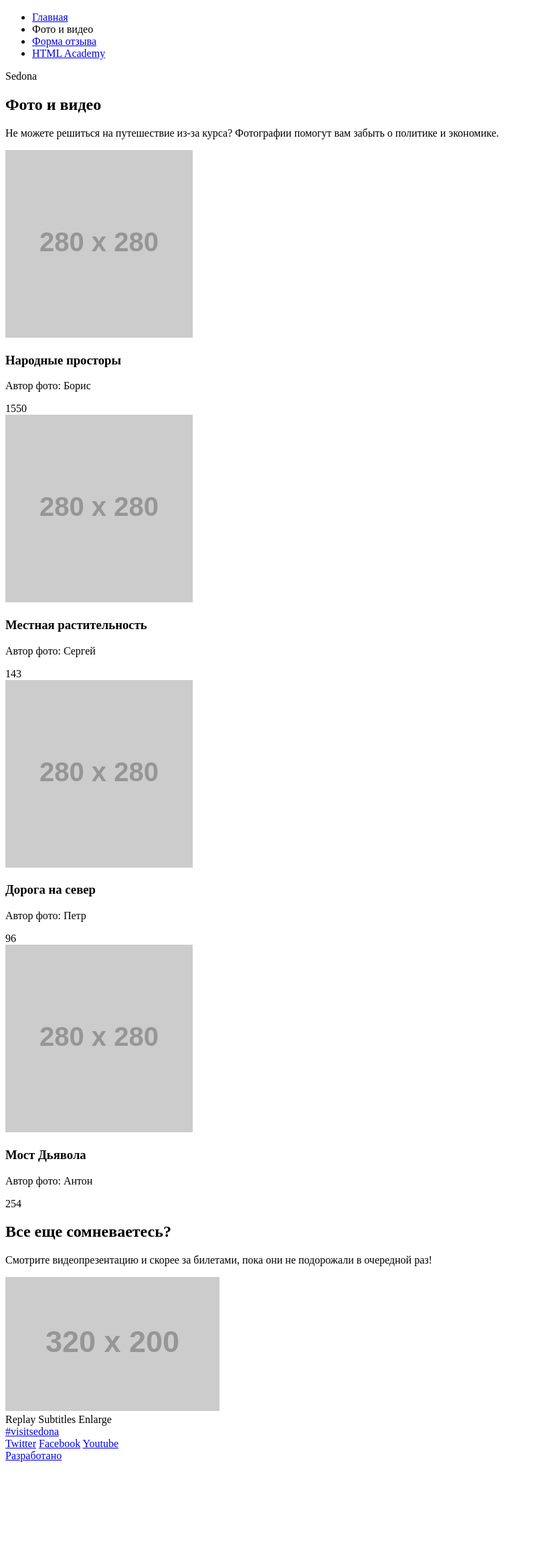
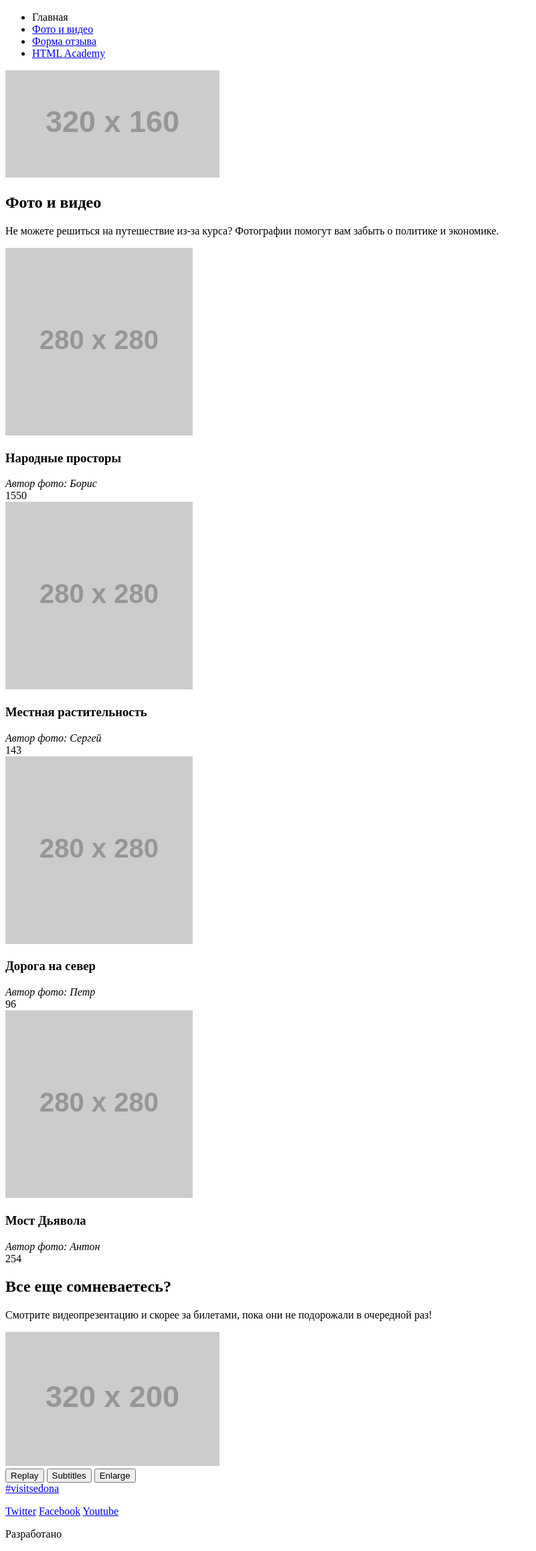
Before and after one commit to FedorovaSvetlana/167902-sedona, a website: page photo.html in a window 1280 px wide. Shown: the part 94-2409 px from the top of the page at 67% size, without its empty margins (0-801 px from the left). Before the commit the page ends 2284 px from the top, so only its background shows below. Drawn offline with Linux system fonts and the light colour scheme; placeholder pictures from the web are drawn by us.

Commit message:
Поправила верстку

```diff
--- a/photo.html
+++ b/photo.html
@@ -7,112 +7,110 @@
   <body>
     <header class="page-header">
       <div class="page-header__logo"><img src="http://placehold.it/102x83?text=Sedona" alt="City of Sedona"></div>
-      <nav class="page-menu page-menu--mobile">
+      <nav class="page-menu">
         <div class="page-menu__wrapper">
           <div class="page-menu__btn page-menu__btn--close"></div>
           <ul class="page-menu__items">
-            <li class="page-menu__item"><a class="page-menu__item-link" href="index.html">Главная</a></li>
-            <li class="page-menu__item"><a class="page-menu__item-link">Фото и видео</a></li>
+            <li class="page-menu__item"><a class="page-menu__item-link">Главная</a></li>
+            <li class="page-menu__item"><a class="page-menu__item-link" href="photo.html">Фото и видео</a></li>
             <li class="page-menu__item"><a class="page-menu__item-link" href="form.html">Форма отзыва</a></li>
             <li class="page-menu__item"><a class="page-menu__item-link" href="https://htmlacademy.ru">HTML Academy</a></li>
           </ul>
         </div>
-        <div class="page-menu__btn page-menu__btn--toggle"></div>
+        <div class="page-menu__btn"></div>
       </nav>
     </header>
 
-    <div class="intro">
-      <div class="intro-greeting intro-greeting--small">
-        <p class="intro-greeting__text">Sedona</p>
-      </div>
-    </div>
-
-    <section class="page-description">
-      <div class="common__container">
-        <h2 class="common__title common__title--big page-description__title">Фото и видео</h2>
-        <p class="common__text page-description__text">
-          Не можете решиться на путешествие из-за курса? Фотографии помогут вам забыть о политике и экономике.
-        </p>
+    <section class="intro">
+      <div class="intro__img">
+        <img src="http://placehold.it/320x160?text=Sedona" alt="Sedona">
       </div>
     </section>
 
     <section class="photos">
-      <article class="photo-item common__container">
-        <div class="photo-item__img"><img src="http://placehold.it/280" alt=""></div>
-        <h3 class="common__title common__title--small photo-item__title">Народные просторы</h3>
-        <p class="photo-item__author">Автор фото: <span class="photo-item__author-name">Борис</span></p>
-        <div class="photo-item__votes">
-          <span class="photo-item__vote-icon"></span>
-          <span class="photo-item__vote-score">1550</span>
+      <div class="photos__wrapper">
+        <h2 class="photos__title">Фото и видео</h2>
+        <p class="photos__text">Не можете решиться на путешествие из-за курса? Фотографии помогут вам забыть о политике и экономике.</p>
+        <article class="post">
+          <div class="post__img"><img src="http://placehold.it/280" widht="280" height="280" alt=""></div>
+          <h3 class="post__title">Народные просторы</h3>
+          <cite class="post__author">Автор фото: <span class="post__author-name">Борис</span></cite>
+          <div class="post__like">
+            <a href="#" class="post__like-icon"></a>
+            <span class="post__like-score">1550</span>
           </div>
         </article>
-      <article class="photo-item common__container">
-        <div class="photo-item__img"><img src="http://placehold.it/280" alt=""></div>
-        <h3 class="common__title common__title--small photo-item__title">Местная растительность</h3>
-        <p class="photo-item__author">Автор фото: <span class="photo-item__author-name">Сергей</span></p>
-        <div class="photo-item__votes">
-          <span class="photo-item__vote-icon"></span>
-          <span class="photo-item__vote-score">143</span>
+        <article class="post">
+          <div class="post__img"><img src="http://placehold.it/280" widht="280" height="280" alt=""></div>
+          <h3 class="post__title">Местная растительность</h3>
+          <cite class="post__author">Автор фото: <span class="post__author-name">Сергей</span></cite>
+          <div class="post__likes">
+            <a href="#"  class="post__like-icon"></a>
+            <span class="post__like-score">143</span>
           </div>
         </article>
-      <article class="photo-item common__container">
-        <div class="photo-item__img"><img src="http://placehold.it/280" alt=""></div>
-        <h3 class="common__title common__title--small photo-item__title">Дорога на север</h3>
-        <p class="photo-item__author">Автор фото: <span class="photo-item__author-name">Петр</span></p>
-        <div class="photo-item__votes">
-          <span class="photo-item__vote-icon"></span>
-          <span class="photo-item__vote-score">96</span>
+        <article class="post">
+          <div class="post__img"><img src="http://placehold.it/280" widht="280" height="280" alt=""></div>
+          <h3 class="post__title">Дорога на север</h3>
+          <cite class="post__author">Автор фото: <span class="post__author-name">Петр</span></cite>
+          <div class="post__like">
+            <a href="#"  class="post__like-icon"></a>
+            <span class="post__like-score">96</span>
           </div>
         </article>
-      <article class="photo-item common__container">
-        <div class="photo-item__img"><img src="http://placehold.it/280" alt=""></div>
-        <h3 class="common__title common__title--small photo-item__title">Мост Дьявола</h3>
-        <p class="photo-item__author">Автор фото: <span class="photo-item__author-name">Антон</span></p>
-        <div class="photo-item__votes">
-          <span class="photo-item__vote-icon"></span>
-          <span class="photo-item__vote-score">254</span>
+        <article class="post">
+          <div class="post__img"><img src="http://placehold.it/280" widht="280" height="280" alt=""></div>
+          <h3 class="post__title">Мост Дьявола</h3>
+          <cite class="post__author">Автор фото: <span class="post__author-name">Антон</span></cite>
+          <div class="post__likes">
+            <a href="#"  class="post__like-icon"></a>
+            <span class="post__like-score">254</span>
           </div>
         </article>
+    </div>
     </section>
 
     <section class="video">
-      <div class="common__container">
-        <h2 class="common__title common__title--big video__title">Все еще сомневаетесь?</h2>
-        <p class="common__text video__text">
+      <div class="video__wrapper">
+        <h2 class="video__title">Все еще сомневаетесь?</h2>
+        <p class="video__text">
           Смотрите видеопрезентацию и скорее за билетами, пока они не подорожали в очередной раз!
         </p>
       </div>
       <div class="video-player">
         <div class="video-player__frame video-player__frame--mobile"><img src="http://placehold.it/320x200" alt=""></div>
-        <div class="video-player__controls common__container">
+        <div class="video-player__controls video-player__wrapper">
           <div class="video-player__volume-slider">
             <div class="video-player__volume-slider-bar"></div>
             <div class="video-player__volume-slider-knob"></div>
           </div>
           <div class="video-player__control-btns">
-            <span class="video-player__control-btn video-player__control-btn--replay">Replay</span>
-            <span class="video-player__control-btn video-player__control-btn--subtitles">Subtitles</span>
-            <span class="video-player__control-btn video-player__control-btn--enlarge">Enlarge</span>
+            <button class="video-player__control-btn video-player__control-btn--replay">Replay</button>
+            <button class="video-player__control-btn video-player__control-btn--subtitles">Subtitles</button>
+            <button class="video-player__control-btn video-player__control-btn--enlarge">Enlarge</button>
           </div>
         </div>
       </div>
     </section>
 
     <footer class="page-footer">
-      <div class="common__container">
-        <section class="page-footer__hashtag">
-          <a class="common__title common__title--big page-footer__hashtag-link" href="#">#visitsedona</a>
-        </section>
-        <section class="page-footer__socials">
-          <a class="common__btn common__btn--social page-footer__social-link page-footer__social-link--tw" href="#">Twitter</a>
-          <a class="common__btn common__btn--social page-footer__social-link page-footer__social-link--fb" href="#">Facebook</a>
-          <a class="common__btn common__btn--social page-footer__social-link page-footer__social-link--yt" href="#">Youtube</a>
-        </section>
-        <section class="page-footer__copy">
-          <a class="common__text page-footer__copy-link" href="https://htmlacademy.ru">
-            Разработано <span class="page-footer__copy-icon"></span>
+      <div class="page-footer__wrapper">
+        <div class="page-footer__hashtag">
+          <a class="page-footer__hashtag-link" href="#">#visitsedona</a>
+        </div>
+        <p class="page-footer__socials">
+          <span class="social-links">
+            <a class="social-link social-link--tw" href="#">Twitter</a>
+            <a class="social-link social-link--fb" href="#">Facebook</a>
+            <a class="social-link social-link--yt" href="#">Youtube</a>
+          </span>
+        </p>
+        <p class="page-footer__copy">
+          Разработано
+          <a class="btn page-footer__copy-link" href="https://htmlacademy.ru">
+            <span class="page-footer__copy-icon"></span>
           </a>
-        </section>
+        </p>
       </div>
     </footer>
   </body>
```
Lines whose indentation alone changed are shown as unchanged.
